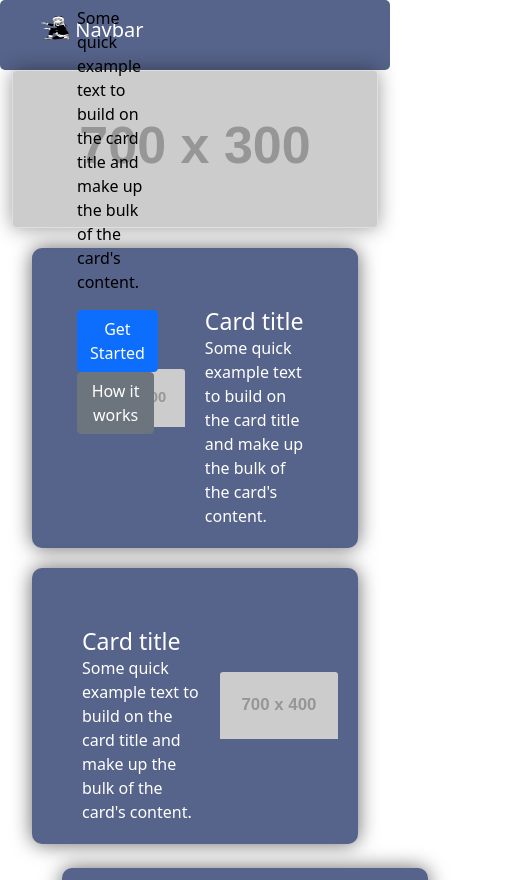
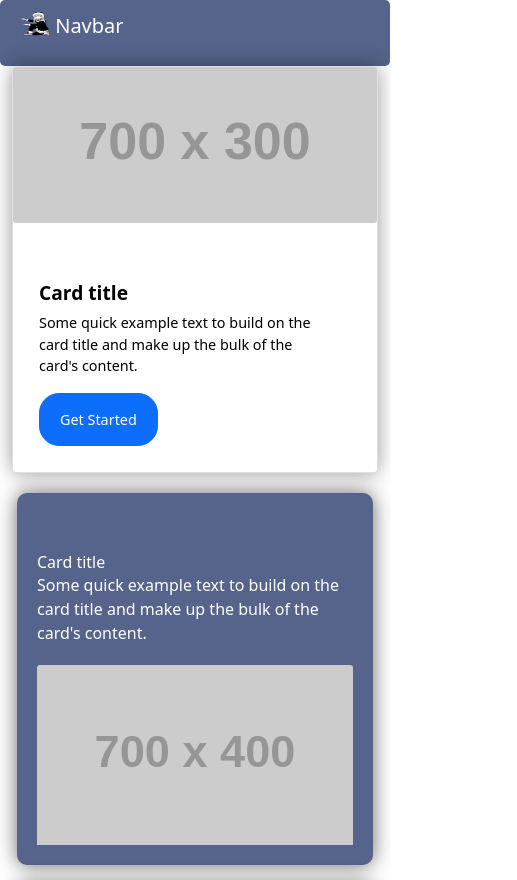
Before and after one commit to N1krat/donatingstuff, a Vue app: page / in a window 390 px wide. Shown: the top 880 px of the page, 517 px wide, since content can reach past the window. Built offline with nearby package versions, Linux system fonts and the light colour scheme.

Commit message:
Created a responsive design for mobile devices (600px) using mediaviewer

```diff
--- a/src/components/views/mainPage.vue
+++ b/src/components/views/mainPage.vue
@@ -29,15 +29,16 @@
     <!-- Card1 -->
     <div class="card text-white position-relative" id="card1">
     <!-- Image -->
-    <img src="https://placehold.co/700x300" class="card-img" alt="...">
+    <img src="https://placehold.co/700x300" id="card1-img" class="card-img" alt="...">
 
     <!-- Overlay Content -->
-    <div class="card-img-overlay d-flex flex-column justify-content-center m-5" style="color: black; width: 30%; right: 0;">
+    <div class="card-img-overlay d-flex flex-column m-3 mt-5">
       <h1 class="card-title display-3 fw-bold">Card title</h1>
       <p class="card-text">Some quick example text to build on the card title and make up the bulk of the card's content.</p>
+
       <div>
         <router-link to="/registration" class="btn btn-primary me-3">Get Started</router-link>
-        <a href="#card4" class="btn btn-secondary">How it works</a>
+        <a href="#card4" class="btn btn-secondary" id="how">How it works</a>
       </div>
     </div>
   </div>
@@ -262,7 +263,7 @@ a {
 }
 .nav-link {
   text-decoration: none;
-  padding: 5px;
+
   color: white;
   padding: 10px;
 
@@ -312,6 +313,11 @@ a {
   box-shadow: 0px 0px 20px rgba(0, 0, 0, 0.4);
 }
 
+.card-img-overlay {
+  color: black;
+  width: 30%;
+}
+
 #card1Text {
   display: flex;
   position: relative;
@@ -342,4 +348,78 @@ a {
   align-items: center;
   color: white;
 }
+
+@media only screen and (max-width: 600px) {
+  #navbar {
+    background-color: #56638A;
+    margin: 0px;
+    padding: 10px;
+    color: white;
+    padding-bottom: 10px;
+    padding-top: 3px;
+
+  }
+
+  #con {
+    flex-direction: column;
+    align-items: center;
+
+  }
+
+  .cards {
+    flex-direction: column-reverse;
+    padding-left: 20px;
+    padding-right: 20px;
+    margin: 5px;
+    margin-top: 20px;
+  }
+
+  #how {
+    display: none;
+  }
+
+  .card-text, .card-title {
+    font-size: 1rem;
+  }
+
+
+ .card-img-overlay {
+  position: static;
+  width: 85%;
+  background-color: rgba(255, 255, 255, 0.8);
+  padding: 10px;
+}
+
+
+#card1 .card-title {
+  font-size: 1.2rem;
+}
+
+#card1 .card-text {
+  font-size: 0.9rem;
+}
+
+#card1 .btn {
+  font-size: 0.9rem;
+  padding: 15px 20px;
+  border-radius: 20px;
+}
+
+
+  #card2 {
+    padding-right: 20px;
+  }
+
+  #card4 {
+    display: none;
+  }
+
+  #card5 {
+    margin-bottom: 20px;
+  }
+}
+
+
+
+
 </style>
```
